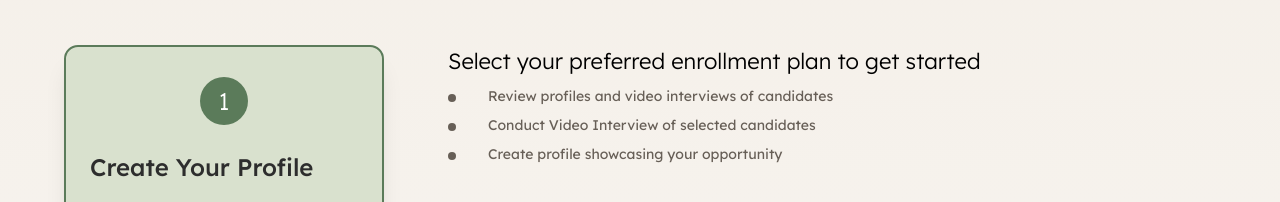
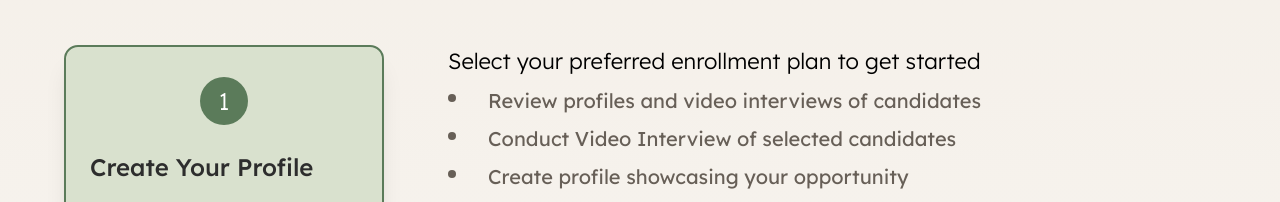
Before and after one commit to mubeenwattoo/nest-helpers, a website: page host-pricing-page.html in a window 1280 px wide. Shown: the part 189-391 px from the top of the page. Drawn offline with nearby package versions, Linux system fonts and the light colour scheme.

Commit message:
font size updated

```diff
--- a/host-pricing-page.html
+++ b/host-pricing-page.html
@@ -103,7 +103,7 @@
 <span class="text-[20px] lg:text-[22px] font-[300] lg:mb-2 mb-6  block">Select your preferred enrollment plan to get started </span>
 
 
-<ul class="space-y-2 text-[#675F57] text-[16px] lg:text-[14px] lg:mt-0 -mt-4">
+<ul class="space-y-2 text-[#675F57] text-[18px] lg:text-[20px] lg:mt-0 -mt-4">
   <li class="flex items-start gap-8">
     <span class="mt-2 block h-2 w-2 rounded-full bg-[#675F57]"></span>
     <span>Review profiles and video interviews of candidates</span>
```
Also changed, not shown: assets/css/output.css.
